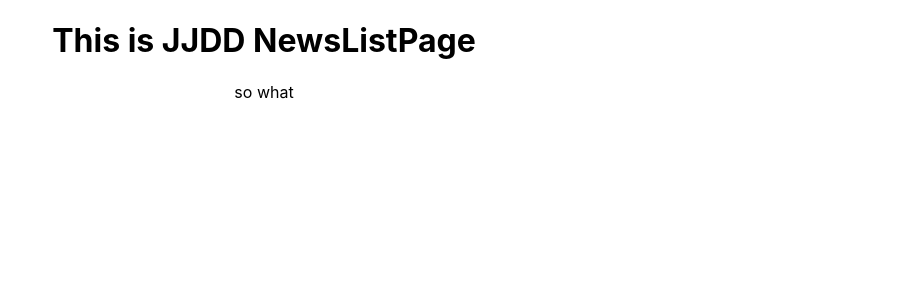
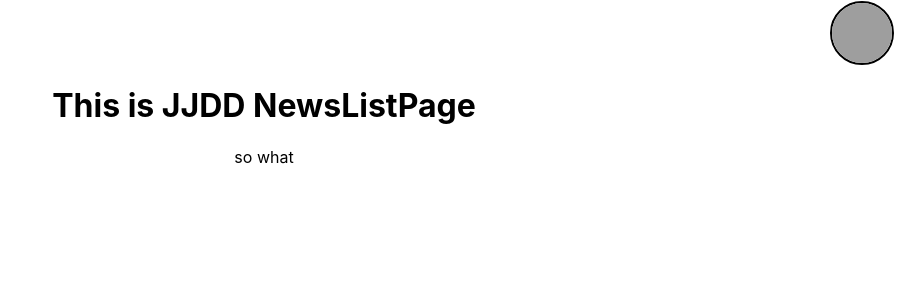
Before and after one commit to swsnu/swppfall2022-team13, a React (Create React App) app in the folder frontend/: page /news in a window 1280 px wide. Shown: the top 300 px of the page, without its empty margins (376-1280 px from the left). Built offline with nearby package versions, Linux system fonts and the light colour scheme; grey boxes are pictures that could not be loaded.

Commit message:
added NavBar in newsList

```diff
--- /dev/null
+++ b/frontend/src/components/NavBar/NavBar.css
@@ -0,0 +1,5 @@
+.nav-else {
+    display: flex;
+    margin: 0 0 0 auto;
+    white-space: nowrap;
+}
--- /dev/null
+++ b/frontend/src/components/NavBar/NavBar.tsx
@@ -0,0 +1,33 @@
+
+import { Navbar } from 'react-bootstrap'
+import UserInfoBtn, { UserInfoBtnType } from "../UserInfoBtn/UserInfoBtn"
+import './NavBar.css'
+
+
+const userInfoBtnContent: UserInfoBtnType = {
+  url: "/user/1",
+  image:
+    "https://encrypted-tbn0.gstatic.com/images?q=tbn:ANd9GcT3qAb5Xu6-hZguic1bPpFbicnmwOlHHIQ_ANoaY1xcLwrHfem6M1mNZkspUnq4u4DgjWs&usqp=CAU",
+};
+
+const NavBar = () => {
+  return (
+    <>
+      <Navbar bg='light' expand='lg'>
+        <div className='nav-logo'>
+
+        </div>
+        <div className='nav-else'>
+
+        <UserInfoBtn
+        url={userInfoBtnContent.url}
+        image={userInfoBtnContent.image}
+      />
+
+        </div>
+      </Navbar>
+    </>
+  )
+}
+
+export default NavBar
--- a/frontend/src/containers/MainPage/MainPage.tsx
+++ b/frontend/src/containers/MainPage/MainPage.tsx
@@ -1,7 +1,7 @@
 import Carousel from "../../components/Carousel";
 import { useState } from "react";
 import ImageBtn, { ImageBtnType } from "../../components/ImageBtn";
-import UserInfoBtn, { UserInfoBtnType } from "../../components/UserInfoBtn";
+import UserInfoBtn, { UserInfoBtnType } from "../../components/UserInfoBtn/UserInfoBtn";
 import CarouselComponent, {
   CarouselContentType,
 } from "../../components/CarouselContent";
--- a/frontend/src/containers/NewsListPage/NewsListPage.tsx
+++ b/frontend/src/containers/NewsListPage/NewsListPage.tsx
@@ -1,6 +1,10 @@
+import NavBar from '../../components/NavBar/NavBar'
+
+
 const NewsListPage = () => {
     return (
       <>
+      <NavBar />
         <h1>This is JJDD NewsListPage</h1>
 
             <p>
```
Also changed, not shown: frontend/src/components/UserInfoBtn/UserInfoBtn.css (renamed from frontend/src/components/UserInfoBtn.css), frontend/src/components/UserInfoBtn/UserInfoBtn.tsx (renamed from frontend/src/components/UserInfoBtn.tsx).
